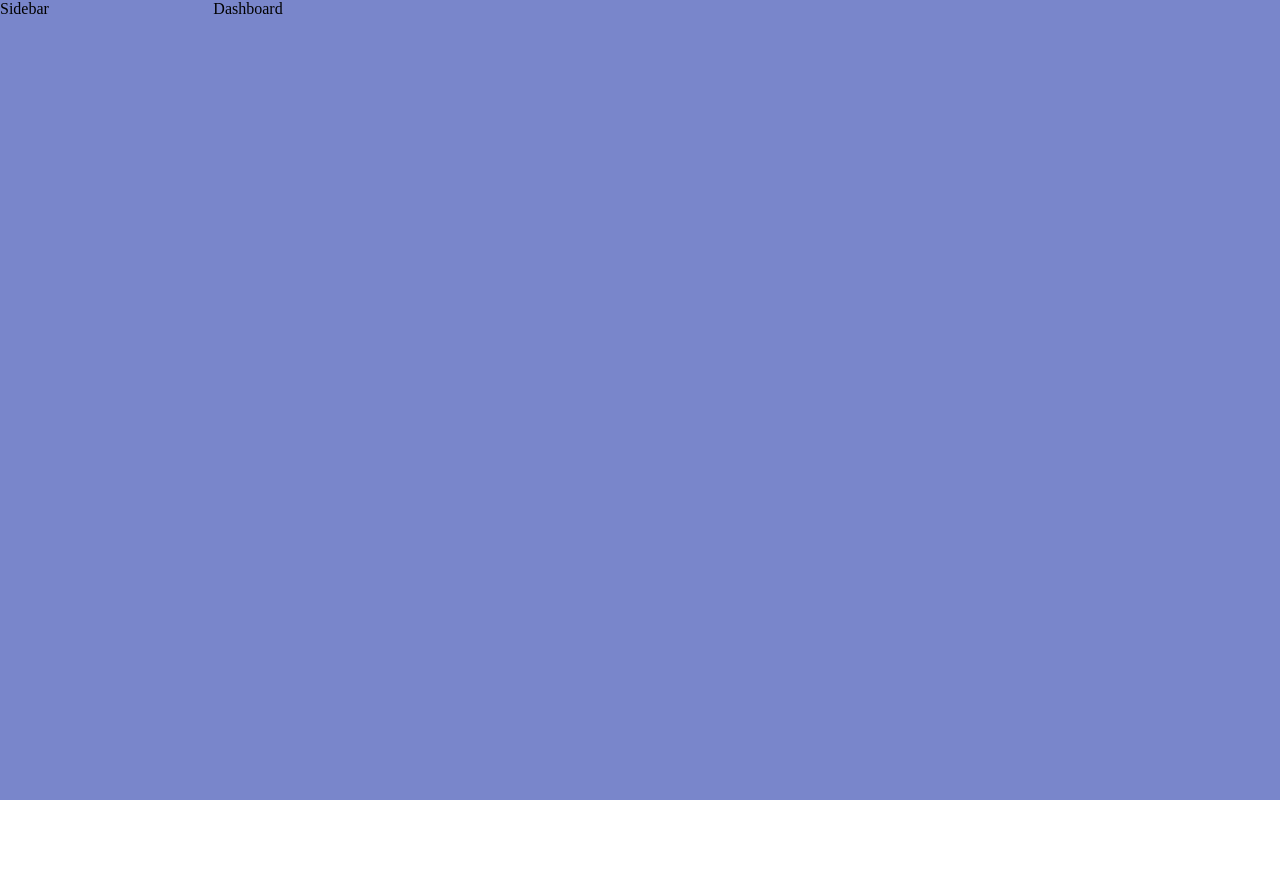
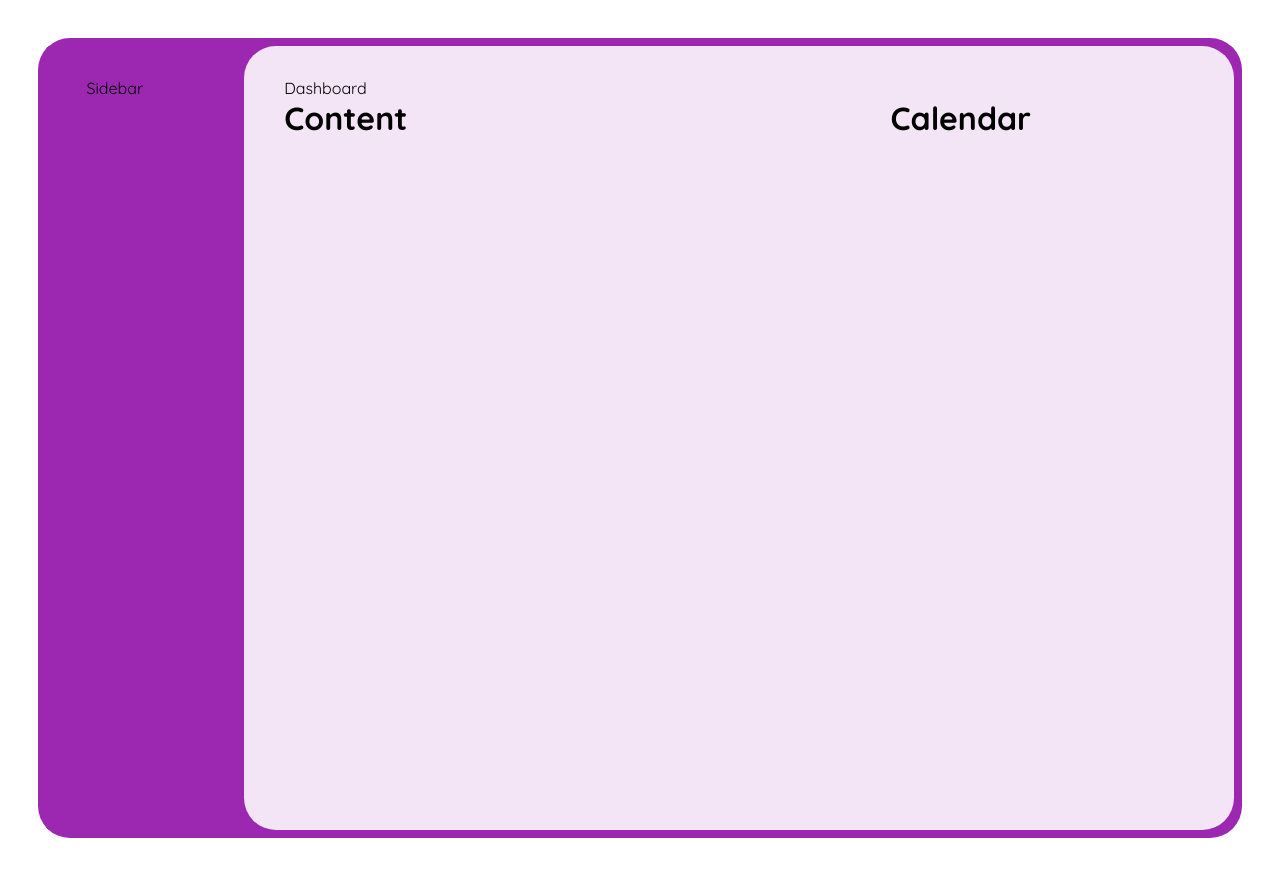
Before and after one commit to VladyslavBohutskyi/task_sheduler, a React (Create React App) app: page / in a window 1280 px wide. Before the commit the page ends 800 px from the top, so only its background shows below. Built offline with nearby package versions, Linux system fonts and the light colour scheme.

Commit message:
styling grid

```diff
--- a/src/App.tsx
+++ b/src/App.tsx
@@ -1,29 +1,59 @@
 import React from 'react';
 import {
   Grid,
-  ThemeProvider
+  ThemeProvider,
+  Box
 } from '@mui/material';
-import customTheme from './themes/theme';
-import { indigo } from '@mui/material/colors';
+import purpleTheme from './themes/theme';
 import Sidebar from './modules/sidebar';
 import Dashboard from './modules/dashboard';
 
 
 function App() {
   return (
-    <ThemeProvider theme={customTheme}>
-      <Grid
-        container
-        bgcolor={indigo[300]}
+    <ThemeProvider theme={purpleTheme}>
+      <Box
+        p={'3%'}
         minHeight={'100vh'}
+        bgcolor={'background.paper'}
+        display={'flex'}
       >
-        <Grid item xs={12} sm={4} md={3} lg={2}>
-          <Sidebar />
+        <Grid container
+          minHeight={'800px'}
+          maxWidth={'1600px'}
+          m={'auto'}
+          overflow={'hidden'}
+          bgcolor={'primary.main'}
+          p={1}
+          borderRadius={8}
+        >
+          <Grid item xs={12} sm={4} md={3} lg={2}
+            p={5}
+            pt={4}
+            bgcolor={'primary.main'}
+          >
+            <Sidebar />
+          </Grid>
+          <Grid item xs={12} sm={8} md={9} lg={10}
+            p={5}
+            pt={4}
+            bgcolor={'background.default'}
+            borderRadius={8}
+          >
+            <Grid container>
+              <Grid item lg={12}>
+                <Dashboard />
+              </Grid>
+              <Grid item md={12} lg={8}>
+                <h1>Content</h1>
+              </Grid>
+              <Grid item md={12} lg={4}>
+                <h1>Calendar</h1>
+              </Grid>
+            </Grid>
+          </Grid>
         </Grid>
-        <Grid item xs={12} sm={8} md={9} lg={10}>
-          <Dashboard />
-        </Grid>
-      </Grid>
+      </Box>
     </ThemeProvider>
   );
 }
--- a/src/index.css
+++ b/src/index.css
@@ -1,4 +1,6 @@
+@import url('https://fonts.googleapis.com/css2?family=Quicksand:wght@400;500;600;700&family=Roboto:wght@300;400;500;700&family=Teko:wght@300;400;500;600;700&display=swap');
 *{
     padding: 0;
     margin: 0;
+    font-family: 'Quicksand';
 }
--- a/src/themes/theme.tsx
+++ b/src/themes/theme.tsx
@@ -1,21 +1,25 @@
 import React from "react";
 import { createTheme } from '@mui/material/styles';
+import { purple } from "@mui/material/colors";
 
-const customTheme = createTheme({
+
+const purpleTheme = createTheme({
   palette: {
-    primary: {
-      light: '#42e578',
-      main: '#04b338',
-      dark: '#033e15',
-      contrastText: '#fff',
-    },
-    secondary: {
-      light: '#ff7961',
-      main: '#f44336',
-      dark: '#ba000d',
-      contrastText: '#000',
-    },
+      primary: {
+          main: purple[500],
+          contrastText: '#FFFFFF'
+      },
+      secondary: {
+          main: purple["A400"]
+      },
+      background: {
+          default: purple[50],
+      },
   },
-});
+  typography: {
+      fontFamily: 'Quicksand',
+      fontSize: 14
+  },
+})
 
-export default customTheme
+export default purpleTheme
```
Also changed, not shown: src/modules/dashboard/index.tsx (+5 -5 lines), src/modules/sidebar/index.tsx (+5 -5 lines).
